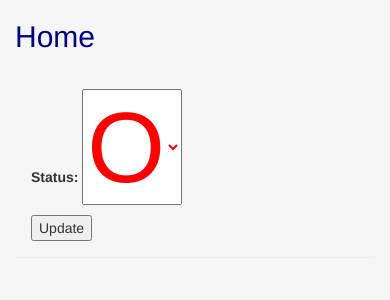
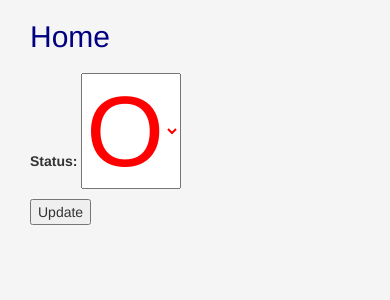
Before and after one commit to cjredmond/mighty_restaurant, a Django app: a page that uses templates/base.html in a window 390 px wide. Shown: the top 300 px of the page. Run offline with Django 3.2, Linux system fonts and the light colour scheme; a user stored in the database is signed in; tables that the repository leaves empty hold one stand-in row (values such as "Sample post"); some libraries are stand-ins or nearby versions.

Commit message:
worked on cleaning it up

```diff
--- a/templates/base.html
+++ b/templates/base.html
@@ -37,11 +37,16 @@
       .price {
         float: right;
       }
+      .bill {
+        text-decoration: underline;
+        font-family: cursive;
+      }
     </style>
   </head>
   <body>
-
-    {% block content %}
-    {% endblock %}
+    <div class="container">
+      {% block content %}
+      {% endblock %}
+    </div>
   </body>
 </html>
--- a/templates/index.html
+++ b/templates/index.html
@@ -1,7 +1,6 @@
 {% extends 'base.html' %}
 {% block content %}
 
-<div class="container">
 <div class="row">
   <div class="col-md-6">
   <div class="row add_user">
@@ -42,7 +41,6 @@
   </div>
 
 </div>
-</div>
 
 
 {% endblock %}
--- a/templates/profile.html
+++ b/templates/profile.html
@@ -6,19 +6,13 @@
 
 <h2><a href="{% url 'index_view'%}">Home</a></h2>
 
-<div class="row">
-  <div class="col-md-2">
-    <div class="panel">
-      <div class="panel-body">
+
         <form class="" action="" method="post">
              {{ form.as_p }}
              <input type="submit" name="" value="Update">
              {% csrf_token %}
          </form>
-      </div>
-    </div>
-  </div>
-</div>
+
 
 </div>
 
--- a/templates/utility/order_detail.html
+++ b/templates/utility/order_detail.html
@@ -9,7 +9,7 @@
         <h1>Order {{ object.id }}</h1>
       </div>
       <div class="panel-body">
-        <h3>Current Order</h3>
+        <h2 class="bill"><b>Bill</b></h2>
         {% for food in food_list %}
           {{ food.food }} , ${{ food.price }} <br>
         {% endfor %}
```
